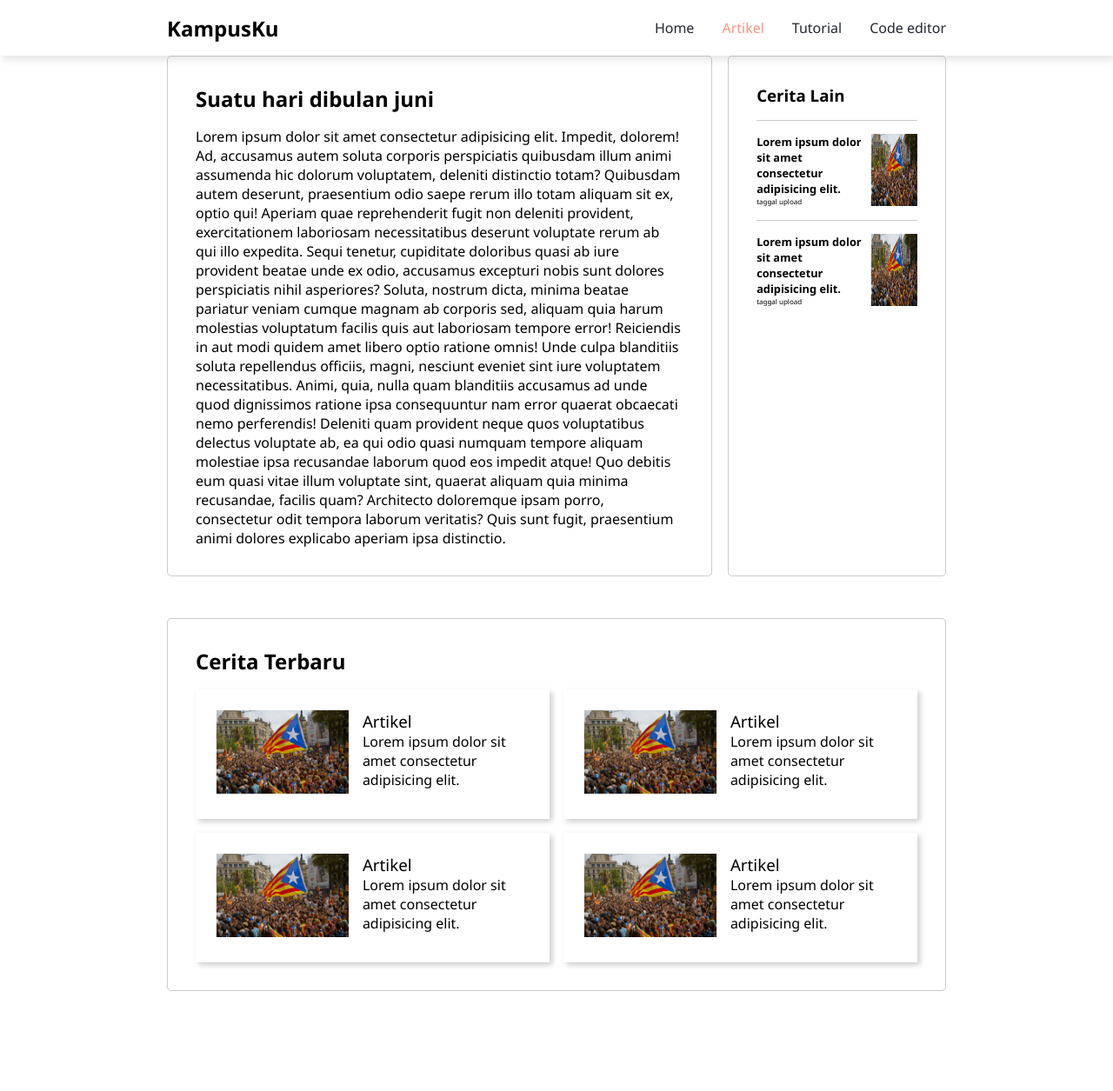
After one commit to guntekhunter/kampusku, a PHP site: page /halaman/isi-cerita.html in a window 1280 px wide. The commit adds this page. Shown: the whole page at 87% size. Run offline with PHP 8.4, Linux system fonts and the light colour scheme.

Commit message:
tambahan halaman cerita dan isi-cerita

```diff
--- a/css/artikel.css
+++ b/css/artikel.css
@@ -92,6 +92,10 @@ section.dark-header{
 .card.konspirasi{
     background: #EEC4C4;
 }
+.card h4{
+    color: white;
+    font-weight: bold;
+}
 
 /* section 3 */
 
--- /dev/null
+++ b/css/isi-cerita.css
@@ -0,0 +1,65 @@
+.garis{
+    width:100%;
+    height: .1px;
+    background: rgba(0, 0, 0, 0.205);
+    margin: 1rem 0rem;
+}
+.isi-cerita section.satu{
+    padding-top: 5%;
+    justify-content:space-around;
+    display:flex;
+}
+.isi-cerita section.satu .container-section-satu{
+    width: 70%;
+    display: flex;
+    justify-content: space-between;
+}
+.isi-cerita section.satu .container-section-satu .left{
+    padding: 2rem;
+    border: 1px solid rgba(0, 0, 0, 0.205);
+    border-radius: .3rem;
+    width: 70%;
+}
+.isi-cerita section.satu .container-section-satu .right{
+    width: 28%;
+    padding: 2rem;
+    border: 1px solid rgba(0, 0, 0, 0.205);
+    border-radius: .3rem;
+}
+.isi-cerita section.tiga{
+    justify-content: space-around;
+    position: relative;
+    display: flex;
+    height:70vh;
+    width: 100%;
+    margin: 1rem 0rem;
+}
+.isi-cerita section.satu .container-section-satu .left p{
+    font-weight: lighter;
+}
+.isi-cerita section.satu .container-section-satu .right h3{
+    font-weight: bold;
+}
+.isi-cerita section.satu .container-section-satu .right p{
+    font-weight: bold;
+    font-size: .8rem;
+
+}
+.isi-cerita section.satu .container-section-satu .right p.tanggal{
+    font-weight: lighter;
+    font-size: .5rem;
+
+}
+.isi-cerita section.satu .container-section-satu .right .container-lain{
+    justify-content: space-between;
+    display: flex;
+}
+.isi-cerita section.satu .container-section-satu .right .container-lain:hover{
+    color: #FD9388;
+}
+.isi-cerita section.satu .container-section-satu .right .container-lain .text-container{
+    width: 75%;
+}
+.isi-cerita section.satu .container-section-satu .right .container-lain .image-container{
+    width: 30%;
+}
--- /dev/null
+++ b/halaman/isi-cerita.html
@@ -0,0 +1,132 @@
+<!DOCTYPE html>
+<html lang="en">
+
+<head>
+    <meta charset="UTF-8">
+    <meta http-equiv="X-UA-Compatible" content="IE=edge">
+    <meta name="viewport" content="width=device-width, initial-scale=1.0">
+    <link rel="stylesheet" href="../css/style.css">
+    <link rel="stylesheet" href="../css/artikel.css">
+    <link rel="stylesheet" href="../css/isi-cerita.css">
+    <link rel="stylesheet" href="../css/tutorial.css">
+    <title>Document</title>
+</head>
+
+<body class="isi-cerita">
+    <header>
+        <nav>
+            <h1 style="cursor:context-menu">KampusKu</h1>
+            <ul>
+                <li><a href="../index.html">Home</a></li>
+                <li><a href="#" class="aktif">Artikel</a></li>
+                <li><a href="./tutorial.html">Tutorial</a></li>
+                <li><a href="./codeEditor.html">Code editor</a></li>
+            </ul>
+        </nav>
+    </header>
+    <section class="satu">
+        <div class="container-section-satu">
+            <div class="left">
+                <h1>Suatu hari dibulan juni</h1>
+                <div class="gap"></div>
+                <p>Lorem ipsum dolor sit amet consectetur adipisicing elit. Impedit, dolorem! Ad, accusamus autem soluta
+                    corporis perspiciatis quibusdam illum animi assumenda hic dolorum voluptatem, deleniti distinctio
+                    totam? Quibusdam autem deserunt, praesentium odio saepe rerum illo totam aliquam sit ex, optio qui!
+                    Aperiam quae reprehenderit fugit non deleniti provident, exercitationem laboriosam necessitatibus
+                    deserunt voluptate rerum ab qui illo expedita. Sequi tenetur, cupiditate doloribus quasi ab iure
+                    provident beatae unde ex odio, accusamus excepturi nobis sunt dolores perspiciatis nihil asperiores?
+                    Soluta, nostrum dicta, minima beatae pariatur veniam cumque magnam ab corporis sed, aliquam quia
+                    harum molestias voluptatum facilis quis aut laboriosam tempore error! Reiciendis in aut modi quidem
+                    amet libero optio ratione omnis! Unde culpa blanditiis soluta repellendus officiis, magni, nesciunt
+                    eveniet sint iure voluptatem necessitatibus. Animi, quia, nulla quam blanditiis accusamus ad unde
+                    quod dignissimos ratione ipsa consequuntur nam error quaerat obcaecati nemo perferendis! Deleniti
+                    quam provident neque quos voluptatibus delectus voluptate ab, ea qui odio quasi numquam tempore
+                    aliquam molestiae ipsa recusandae laborum quod eos impedit atque! Quo debitis eum quasi vitae illum
+                    voluptate sint, quaerat aliquam quia minima recusandae, facilis quam? Architecto doloremque ipsam
+                    porro, consectetur odit tempora laborum veritatis? Quis sunt fugit, praesentium animi dolores
+                    explicabo aperiam ipsa distinctio.</p>
+            </div>
+            <div class="right">
+                <h3>Cerita Lain</h3>
+                <div class="garis"></div>
+                <div class="container-lain">
+                    <div class="text-container">
+                        <p>Lorem ipsum dolor sit amet consectetur adipisicing elit. </p>
+                        <p class="tanggal">taggal upload</p>
+                    </div>
+                    <div class="image-container">
+                        <img src="../image/artikel page/Image 9.png" alt="">
+                    </div>
+
+                </div>
+                <div class="garis"></div>
+                <div class="container-lain">
+                    <div class="text-container">
+                        <p>Lorem ipsum dolor sit amet consectetur adipisicing elit. </p>
+                        <p class="tanggal">taggal upload</p>
+                    </div>
+                    <div class="image-container">
+                        <img src="../image/artikel page/Image 9.png" alt="">
+                    </div>
+
+                </div>
+
+
+            </div>
+        </div>
+    </section>
+    <section class="tiga">
+        <div class="container header">
+            <h1>Cerita Terbaru</h1>
+            <div class="gap"> </div>
+            <div class="container-cardnya">
+                <div class="cardnya">
+                    <div class="card-container-satu card-containernya">
+                        <div class="image-container">
+                            <img src="../image/artikel page/Image 9.png" alt="">
+                        </div>
+                        <div class="text-container">
+                            <h3>Artikel</h3>
+                            <h4>Lorem ipsum dolor sit amet consectetur adipisicing elit. </h4>
+                        </div>
+
+                    </div>
+                    <div class="card-container-dua card-containernya">
+                        <div class="image-container">
+                            <img src="../image/artikel page/Image 9.png" alt="">
+                        </div>
+                        <div class="text-container">
+                            <h3>Artikel</h3>
+                            <h4>Lorem ipsum dolor sit amet consectetur adipisicing elit.</h4>
+                        </div>
+                    </div>
+                </div>
+                <div class="gap"></div>
+                <div class="cardnya">
+                    <div class="card-container-satu card-containernya">
+                        <div class="image-container">
+                            <img src="../image/artikel page/Image 9.png" alt="">
+                        </div>
+                        <div class="text-container">
+                            <h3>Artikel</h3>
+                            <h4>Lorem ipsum dolor sit amet consectetur adipisicing elit. </h4>
+                        </div>
+
+                    </div>
+                    <div class="card-container-dua card-containernya">
+                        <div class="image-container">
+                            <img src="../image/artikel page/Image 9.png" alt="">
+                        </div>
+                        <div class="text-container">
+                            <h3>Artikel</h3>
+                            <h4>Lorem ipsum dolor sit amet consectetur adipisicing elit.</h4>
+                        </div>
+                    </div>
+                </div>
+            </div>
+        </div>
+    </section>
+
+</body>
+
+</html>
--- a/js/script.js
+++ b/js/script.js
@@ -20,7 +20,6 @@ bar.addEventListener("mouseup", () => {
 })
 // tombol run
 run.addEventListener("click", () => {
-    console.log("ommaleka");
     const html = editor.textContent;
     iframe.style.color = ("white");
     iframe.src = "data:text/html;charset=utf-8," + encodeURI
```
Also changed, not shown: halaman/cerita.html (added, +90 -0 lines).
